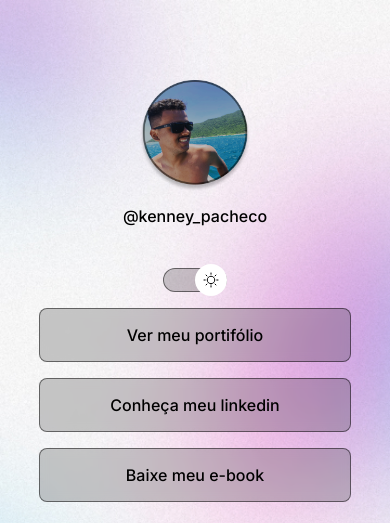
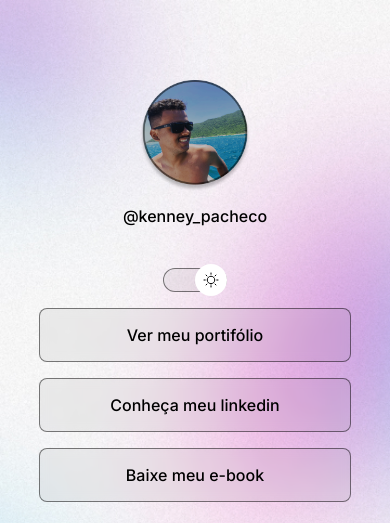
Before and after one commit to KenneyPacheco/Projeto_Devlink, a plain HTML site: page index.html in a window 390 px wide. Shown: the top 523 px of the page. Drawn offline with nearby package versions, Linux system fonts and the light colour scheme.

Commit message:
Correction and responsiveness adjustment in CSS

```diff
--- a/style.css
+++ b/style.css
@@ -1,5 +1,6 @@
 /* Reseta as configurações padrão do navegador */
 * {
+
     margin: 0;
     padding: 0;
     box-sizing: border-box;
@@ -11,9 +12,9 @@
     --text-color: white;
     --bg-url: url(./assets/bg-mobile.jpg);
     --stroke-color: rgba(255, 255, 255, 0.5);
-    --surface-color: rgba(255, 255, 255, 0.2);
-    --surface-color-hover: rgba(255, 255, 255, 0.5);
-    --highlight: rgba(255, 255, 255, 0.2);
+    --surface-color: rgba(255, 255, 255, 0.05);
+    --surface-color-hover: rgba(0, 0, 0, 0.2);
+    --highlight: rgba(255, 255, 255, 0.1);
     --bg-switch-url: url(./assets/MoonStars.svg);
 }
 
@@ -23,9 +24,9 @@
     --text-color: black;
     --bg-url: url(./assets/bg-mobile-light.jpg);
     --stroke-color:rgba(0, 0, 0, 0.5);
-    --surface-color: rgba(0, 0, 0, 0.2);
-    --surface-color-hover: rgba(0, 0, 0, 0.5);
-    --highlight: rgba(0, 0, 0, 0.2);
+    --surface-color: rgba(0, 0, 0, 0.05);
+    --surface-color-hover: rgba(0, 0, 0, 0.2);
+    --highlight: rgba(0, 0, 0, 0.1);
     --bg-switch-url: url(./assets/Sun.svg);
 }
 
@@ -35,12 +36,10 @@
     background: var(--bg-url) no-repeat top center/cover;
 
    /* outra forma de fazer seria assim
-
     background-image: url(./assets/bg-mobile.jpg);
     background-repeat: no-repeat;
     background-position: top center;
     background-size: cover;*/
-
 }
 
 /* Adiciona o tipo de fonte e cor do texto, o "*" na frente do "body" indica que essas configurações serão adicionadas para todos os elemento do body" */
@@ -58,6 +57,27 @@
   margin: 56px auto 0;
   padding: 0 24px;
 
+}
+
+/* Posiciona a foto do perfil e o texto abaixo */
+#profile {
+
+    text-align: center;
+    padding: 24px;
+}
+
+/* Define o tamanho da imagem */
+#profile img {
+
+    width: 112px;
+}
+
+/* Define o tamanho do texto abaixo da imagem */
+#profile p {
+
+    font-weight: 500;
+    line-height: 24px;
+    padding-top: 8px;
 }
 
 /* Nessas linhas estão as configurações da "div" onde configura o botão "dark, light" */
@@ -83,15 +103,18 @@
     left: 0;
     z-index: 1;
     transform: translateY(-50%);
-
+    animation: slide-back 0.2s;
 }
 
 
 /* define o início do botão no lado esquerdo */
 .light .switch button {
 
-    right: 0;
-    left: initial;
+    animation: slide-in 0.2s forwards;
+}
+
+.switch button:hover {
+    outline: 8px solid var(--highlight);
 }
 
 /* Configuração da "caixa" onde o botão ficará alternado de um lado a outro após o click  */
@@ -108,28 +131,6 @@
     -webkit-backdrop-filter: blur(4px);
 }
 
-
-/* Posiciona a foto do perfil e o texto abaixo */
-#profile {
-
-    text-align: center;
-    padding: 24px;
-}
-
-/* Define o tamanho da imagem */
-#profile img {
-
-    width: 112px;
-    margin: auto;
-}
-
-/* Define o tamanho do texto abaixo da imagem */
-#profile p {
-
-    font-weight: 500;
-    line-height: 24px;
-    padding-top: 8px;
-}
 
 /* Configura a exibição e espaçamento dos itens da lista "links" */
 ul {
@@ -169,10 +170,9 @@
 .socialmedia {
 
     display: flex;
+    justify-content: center;
     font-size: 24px;
     padding: 24px 0px;
-    justify-content: center;
-    transition: backgroud 0.2s;
 }
 
 /* Posiciona os icones das redes sociais */
@@ -182,13 +182,14 @@
     justify-content: center;
     align-items: center;
     padding: 16px;
+    transition: backgroud 0.2s;
+    border-radius: 50%;
 }
 
-/* Esta linha gera uma "animação" quando o cursor do mouse repousa sobre o icone */
+/* Esta linha gera um contorno quando o cursor do mouse repousa sobre o icone */
 .socialmedia a:hover {
 
     background: var(--highlight);
-    border-radius: 50%;
 }
 
 /* Posiciona e define o tamanho do texto do rodapé */
@@ -196,5 +197,35 @@
 
     text-align: center;
     padding: 24px 0;
-    font-size: 16px;
+    font-size: 14px;
 }
+
+  /* Media queries para configuração plano de fundo em telas maiores*/
+  @media (min-width: 700px) {
+    :root {
+      --bg-url: url(./assets/bg-desktop.jpg);
+    }
+
+    .light {
+      --bg-url: url(./assets/bg-desktop-light.jpg);
+    }
+  }
+
+  /* Animation de movimento do botão */
+  @keyframes slide-in {
+    from {
+      left: 0;
+    }
+    to {
+      left: 50%;
+    }
+  }
+
+  @keyframes slide-back {
+    from {
+      left: 50%;
+    }
+    to {
+      left: 0;
+    }
+  }
```
